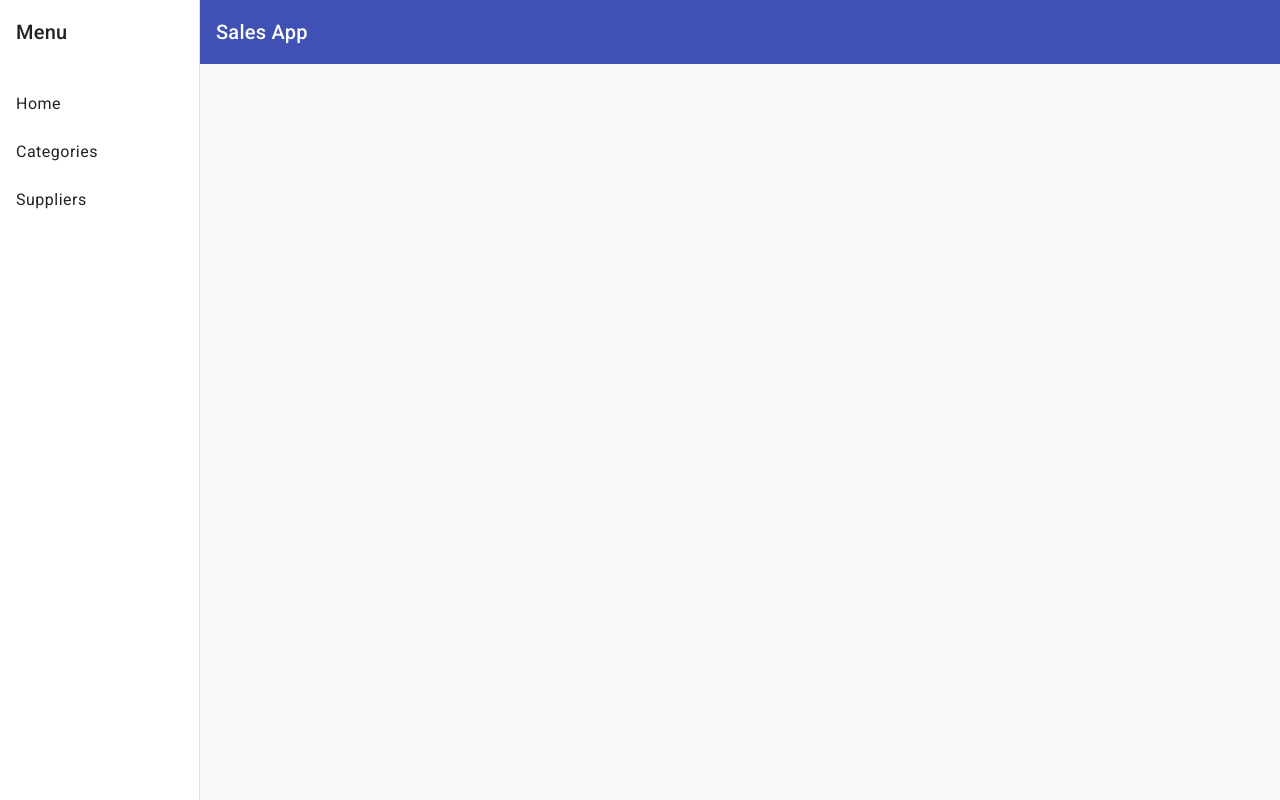
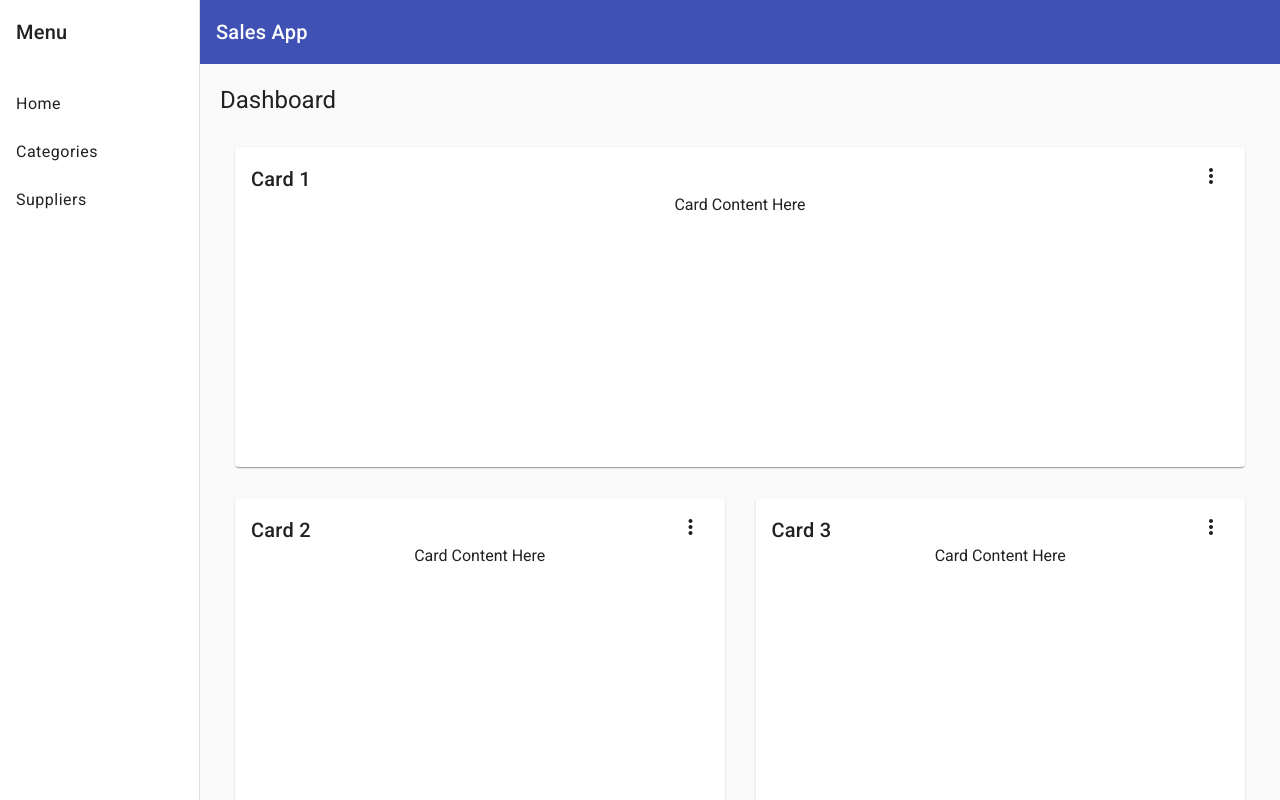
Before and after one commit to Carol254/my-sales-app, an Angular app: page / in a window 1280 px wide. Built offline with nearby package versions, Linux system fonts and the light colour scheme.

Commit message:
added the dashboard component

```diff
--- a/src/app/app.routes.ts
+++ b/src/app/app.routes.ts
@@ -1,7 +1,12 @@
 import { Routes } from '@angular/router';
 import { CategoriesComponent } from './categories/categories.component';
+import { DashboardComponent } from './dashboard/dashboard.component';
 
 export const routes: Routes = [
+    {
+        path:"",
+        component:DashboardComponent
+    },
     {
         path:"categories",
         component:CategoriesComponent
--- /dev/null
+++ b/src/app/dashboard/dashboard.component.html
@@ -0,0 +1,26 @@
+<div class="grid-container">
+  <h1 class="mat-h1">Dashboard</h1>
+  <mat-grid-list cols="2" rowHeight="350px">
+    @for (card of cards | async; track card) {
+      <mat-grid-tile [colspan]="card.cols" [rowspan]="card.rows">
+        <mat-card class="dashboard-card">
+          <mat-card-header>
+            <mat-card-title>
+              {{card.title}}
+              <button mat-icon-button class="more-button" [matMenuTriggerFor]="menu" aria-label="Toggle menu">
+                <mat-icon>more_vert</mat-icon>
+              </button>
+              <mat-menu #menu="matMenu" xPosition="before">
+                <button mat-menu-item>Expand</button>
+                <button mat-menu-item>Remove</button>
+              </mat-menu>
+            </mat-card-title>
+          </mat-card-header>
+          <mat-card-content class="dashboard-card-content">
+            <div>Card Content Here</div>
+          </mat-card-content>
+        </mat-card>
+      </mat-grid-tile>
+    }
+  </mat-grid-list>
+</div>
--- /dev/null
+++ b/src/app/dashboard/dashboard.component.ts
@@ -0,0 +1,71 @@
+import { Component, inject } from '@angular/core';
+import { Breakpoints, BreakpointObserver } from '@angular/cdk/layout';
+import { map } from 'rxjs/operators';
+import { AsyncPipe } from '@angular/common';
+import { MatGridListModule } from '@angular/material/grid-list';
+import { MatMenuModule } from '@angular/material/menu';
+import { MatIconModule } from '@angular/material/icon';
+import { MatButtonModule } from '@angular/material/button';
+import { MatCardModule } from '@angular/material/card';
+
+@Component({
+  selector: 'app-dashboard',
+  templateUrl: './dashboard.component.html',
+  styles: `
+    .grid-container {
+      margin: 20px;
+    }
+
+    .dashboard-card {
+      position: absolute;
+      top: 15px;
+      left: 15px;
+      right: 15px;
+      bottom: 15px;
+    }
+
+    .more-button {
+      position: absolute;
+      top: 5px;
+      right: 10px;
+    }
+
+    .dashboard-card-content {
+      text-align: center;
+    }
+
+  `,
+  standalone: true,
+  imports: [
+    AsyncPipe,
+    MatGridListModule,
+    MatMenuModule,
+    MatIconModule,
+    MatButtonModule,
+    MatCardModule
+  ]
+})
+export class DashboardComponent {
+  private breakpointObserver = inject(BreakpointObserver);
+
+  /** Based on the screen size, switch from standard to one column per row */
+  cards = this.breakpointObserver.observe(Breakpoints.Handset).pipe(
+    map(({ matches }) => {
+      if (matches) {
+        return [
+          { title: 'Card 1', cols: 1, rows: 1 },
+          { title: 'Card 2', cols: 1, rows: 1 },
+          { title: 'Card 3', cols: 1, rows: 1 },
+          { title: 'Card 4', cols: 1, rows: 1 }
+        ];
+      }
+
+      return [
+        { title: 'Card 1', cols: 2, rows: 1 },
+        { title: 'Card 2', cols: 1, rows: 1 },
+        { title: 'Card 3', cols: 1, rows: 2 },
+        { title: 'Card 4', cols: 1, rows: 1 }
+      ];
+    })
+  );
+}
```
